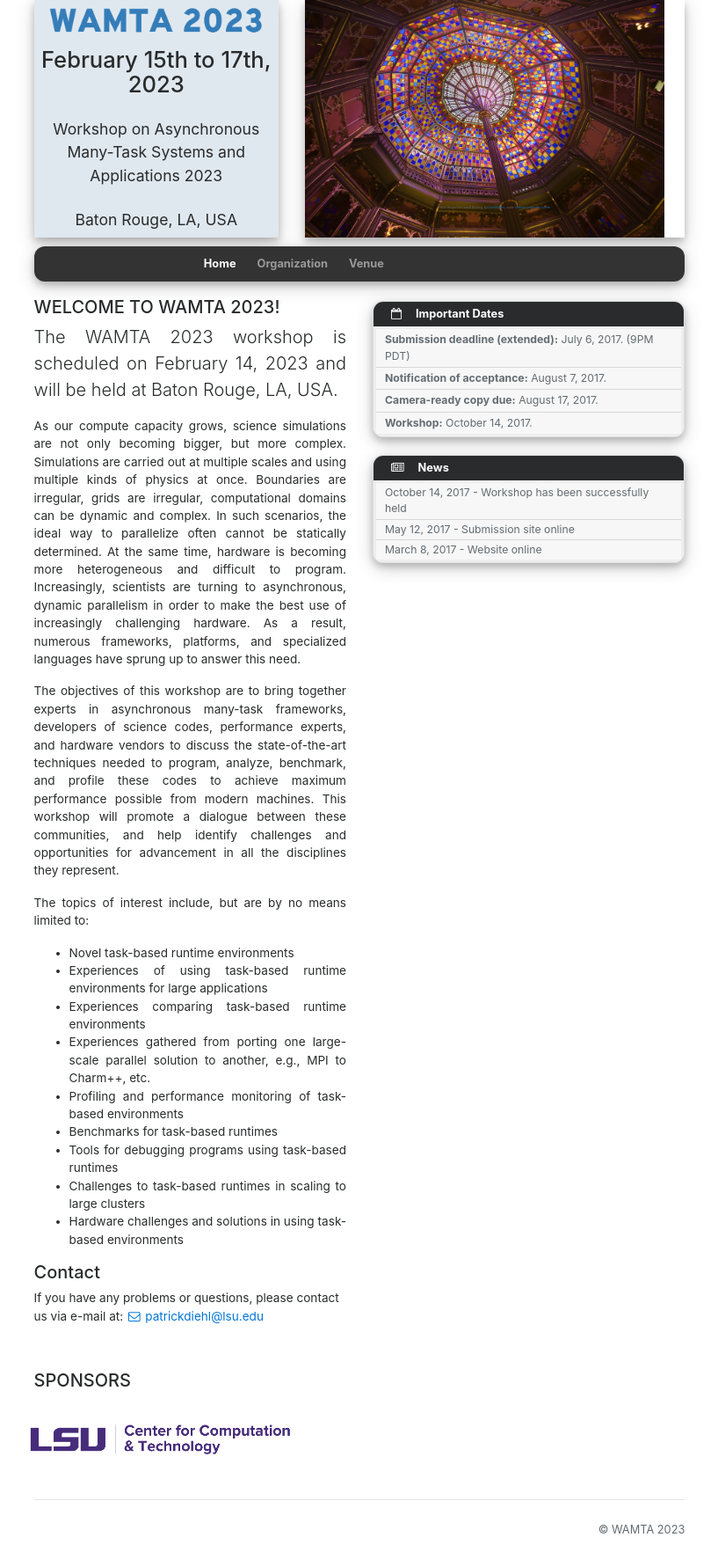
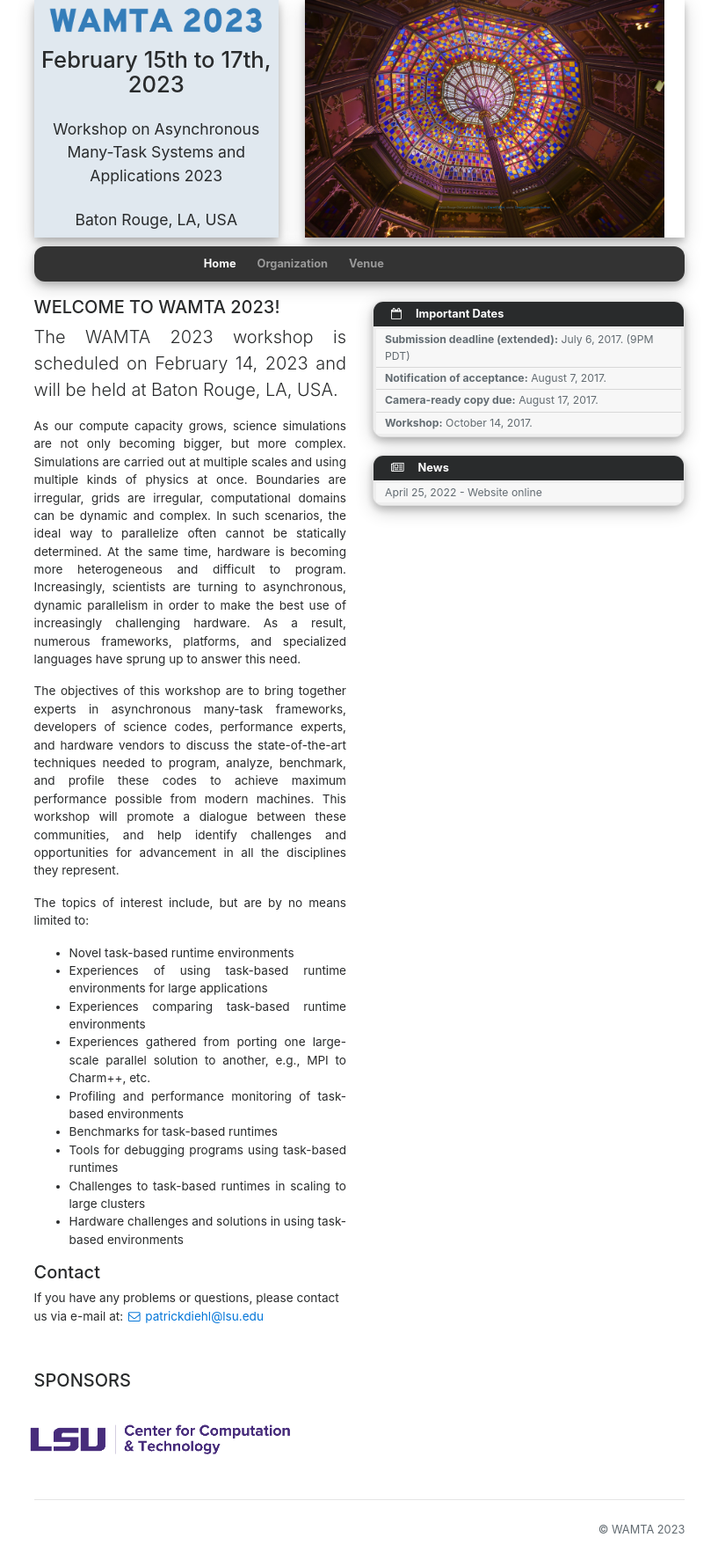
Before and after one commit to wamta26/WAMTA26.github.io, a Jekyll site: the page built from index.md, in a window 1280 px wide. Shown: the whole page at 88% size, without its empty margins (231-1048 px from the left). Built offline with Jekyll 4.4.1, drawn with Linux system fonts in a browser that asks for light colours; nearby versions of some CDN libraries.

Commit message:
Update News

```diff
--- a/_data/conference.yml
+++ b/_data/conference.yml
@@ -84,11 +84,7 @@ deadlines:
     text: Workshop
     pass_due: False
 news:
-  - date: 2017-10-14
-    text: Workshop has been successfully held
-  - date: 2017-05-12
-    text: Submission site online
-  - date: 2017-03-08
+  - date: 2022-04-25
     text: Website online
 sponsors:
   - name: CCT
```
